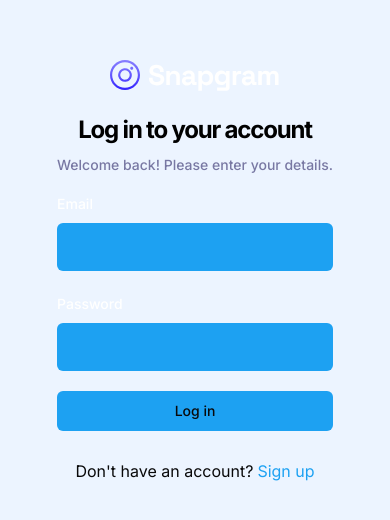
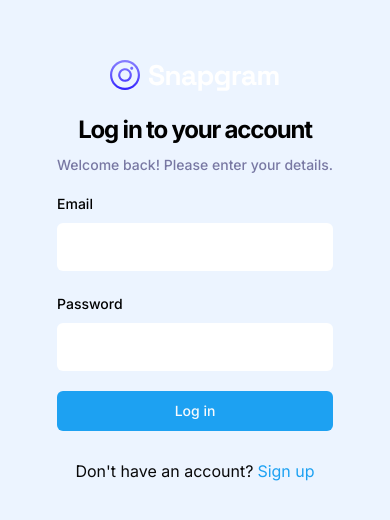
Before and after one commit to crafterthecode/snapshot, a React (Vite) app: page /sign-in in a window 390 px wide. Shown: the part 152-672 px from the top of the page. Built offline with nearby package versions, Linux system fonts and the light colour scheme; no server answers.

Commit message:
change the btn- background-color text-color  of the right-side

```diff
--- a/src/components/shared/ProfileUploader.tsx
+++ b/src/components/shared/ProfileUploader.tsx
@@ -38,7 +38,7 @@ const ProfileUploader = ({ fieldChange, mediaUrl }: ProfileUploaderProps) => {
           alt="image"
           className="h-24 w-24 rounded-full object-cover object-top"
         />
-        <p className="text-primary-500 small-regular md:bbase-semibold">
+        <p className=" small-regular md:bbase-semibold">
           Change profile photo
         </p>
       </div>
--- a/src/globals.css
+++ b/src/globals.css
@@ -250,7 +250,7 @@
   /* SHADCN COMPONENTS */
   /* Form */
   .shad-form_label {
-    @apply text-white !important;
+    @apply  !important;
   }
 
   .shad-form_message {
@@ -258,20 +258,20 @@
   }
 
   .shad-input {
-    @apply h-12 bg-dark-4 border-none placeholder:text-light-4 focus-visible:ring-1 focus-visible:ring-offset-1 ring-offset-light-3 !important;
+    @apply h-12  border-none placeholder:text-light-4 focus-visible:ring-1 focus-visible:ring-offset-1 ring-offset-light-3 !important;
   }
 
   .shad-textarea {
-    @apply h-36 bg-dark-3 rounded-xl border-none focus-visible:ring-1 focus-visible:ring-offset-1 ring-offset-light-3 !important;
+    @apply h-36  rounded-xl border-none focus-visible:ring-1 focus-visible:ring-offset-1 ring-offset-light-3 !important;
   }
 
   /* Button */
   .shad-button_primary {
-    @apply bg-primary-500 hover:bg-primary-500 text-light-1 flex gap-2 !important;
+    @apply bg-primary-500 hover:bg-primary-500  flex gap-2 !important;
   }
 
   .shad-button_dark_4 {
-    @apply h-12 bg-dark-4 px-5 text-light-1 flex gap-2 !important;
+    @apply h-12 bg-dark-4 px-5  flex gap-2 !important;
   }
 
   .shad-button_ghost {
```
